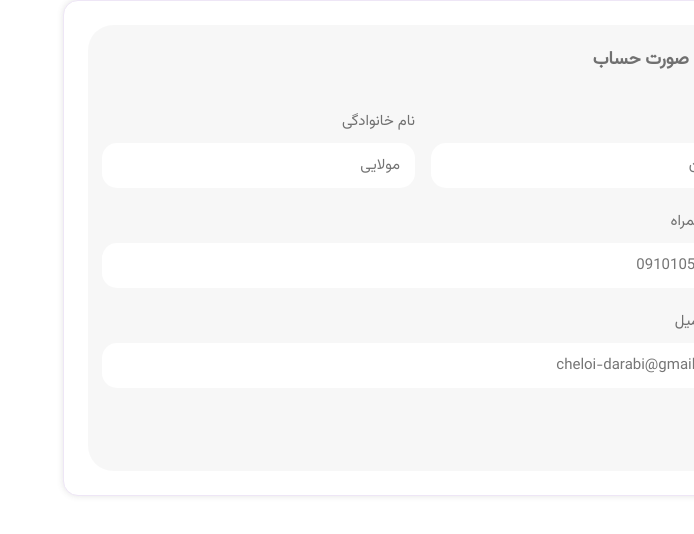
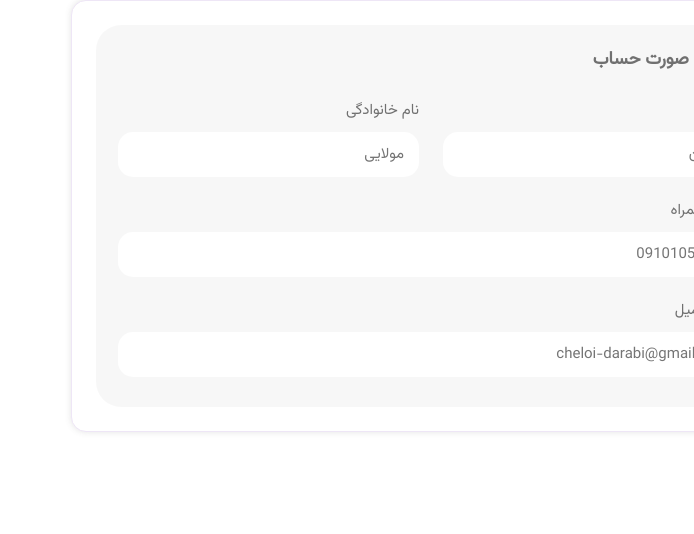
Before and after one commit to alimooo1/Sadrun_Project, a React (Vite) app in the folder sadrun-project/: page / in a window 1280 px wide. Shown: the top 534 px of the page, without its empty margins (586-1280 px from the left). Built offline with nearby package versions, Linux system fonts and the light colour scheme.

Commit message:
detailesbill done

```diff
--- a/sadrun-project/src/components/Details-Bill/DetailsBill.jsx
+++ b/sadrun-project/src/components/Details-Bill/DetailsBill.jsx
@@ -6,7 +6,10 @@ export default function DetailsBill() {
 		<div className={styles.DetailsBill_card_conteiner}>
 			<div className={styles.DetailsBill_card}>
 
-				<form className={styles.form}><h2>جزئیات صورت حساب</h2>
+				<form className={styles.form}>
+
+					<h2>جزئیات صورت حساب</h2>
+
 					<div className={styles.form_div1}>
 						<div >
 							<label className={styles.flex} from="name">
--- a/sadrun-project/src/components/Details-Bill/DetailsBill.module.scss
+++ b/sadrun-project/src/components/Details-Bill/DetailsBill.module.scss
@@ -5,7 +5,7 @@
 
 .DetailsBill_card_conteiner{
 width: 45rem;
-height: 31rem;
+height: 27rem;
 background-color: white;
 border: 1px solid $secondary-bg-color;
 padding: 1.5rem;
@@ -34,19 +34,15 @@ gap: 0.75rem;
   border-radius: 15px;
   position: absolute;
 
-  padding: 21px 14px;
+  padding: 21px 22px;
 @include max-width(medium){
 
-
-display: flex;
 flex-direction: column;
-
 
 }
 }
 .form label{
 margin-bottom: 10px;
-color: $primary-txt-color;
 @include  typography($primary-font-family,15px,$primary-txt-color);
 }
 .form h2{
@@ -57,8 +53,8 @@ color: $primary-txt-color;
 
 .form_div1{
 display: flex;
-gap: 1rem;
-margin-top: 1.5rem;
+gap: 1.5rem;
+margin-top: 0.8rem;
 @include max-width(medium){
 flex-direction: column;
 }
```
